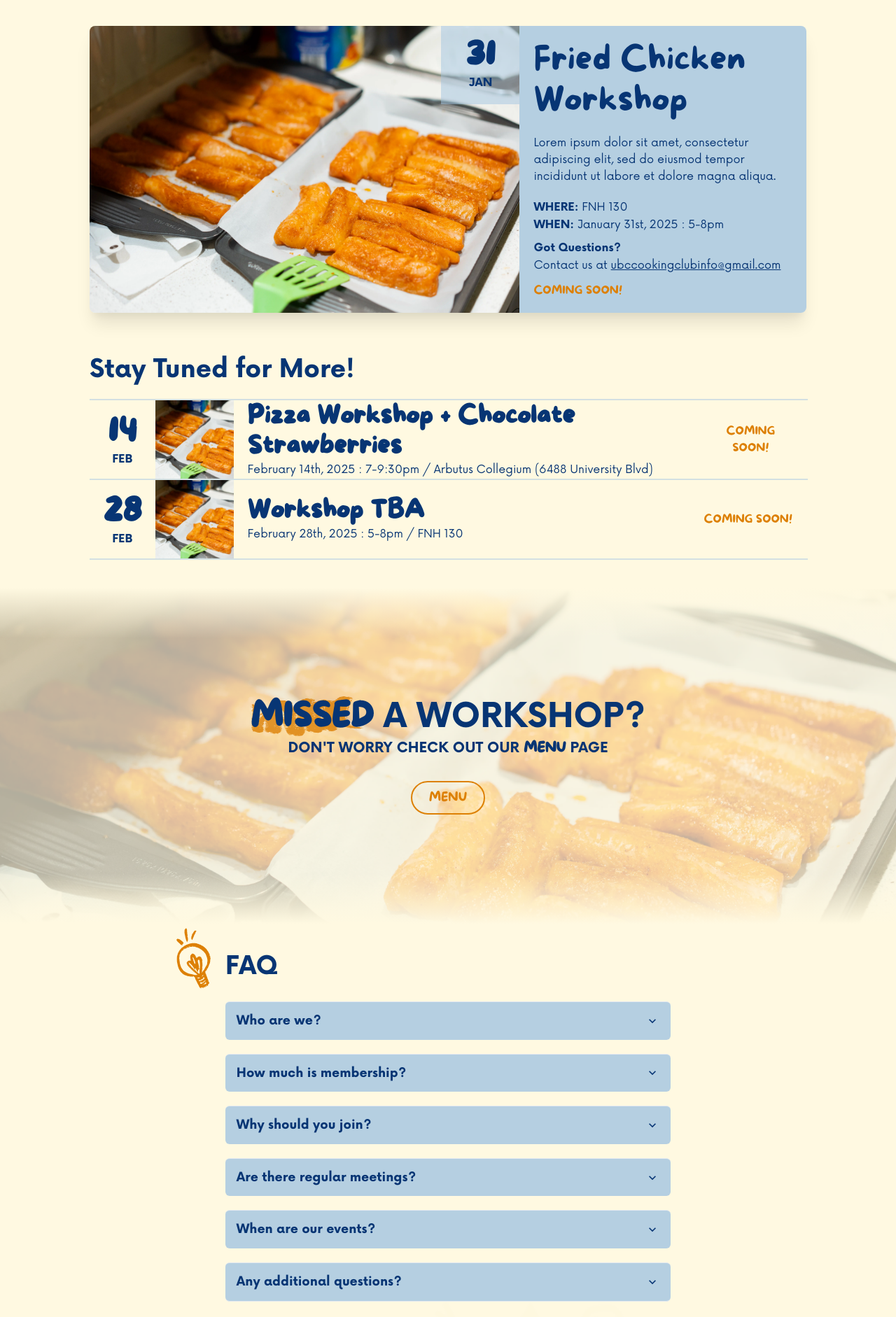
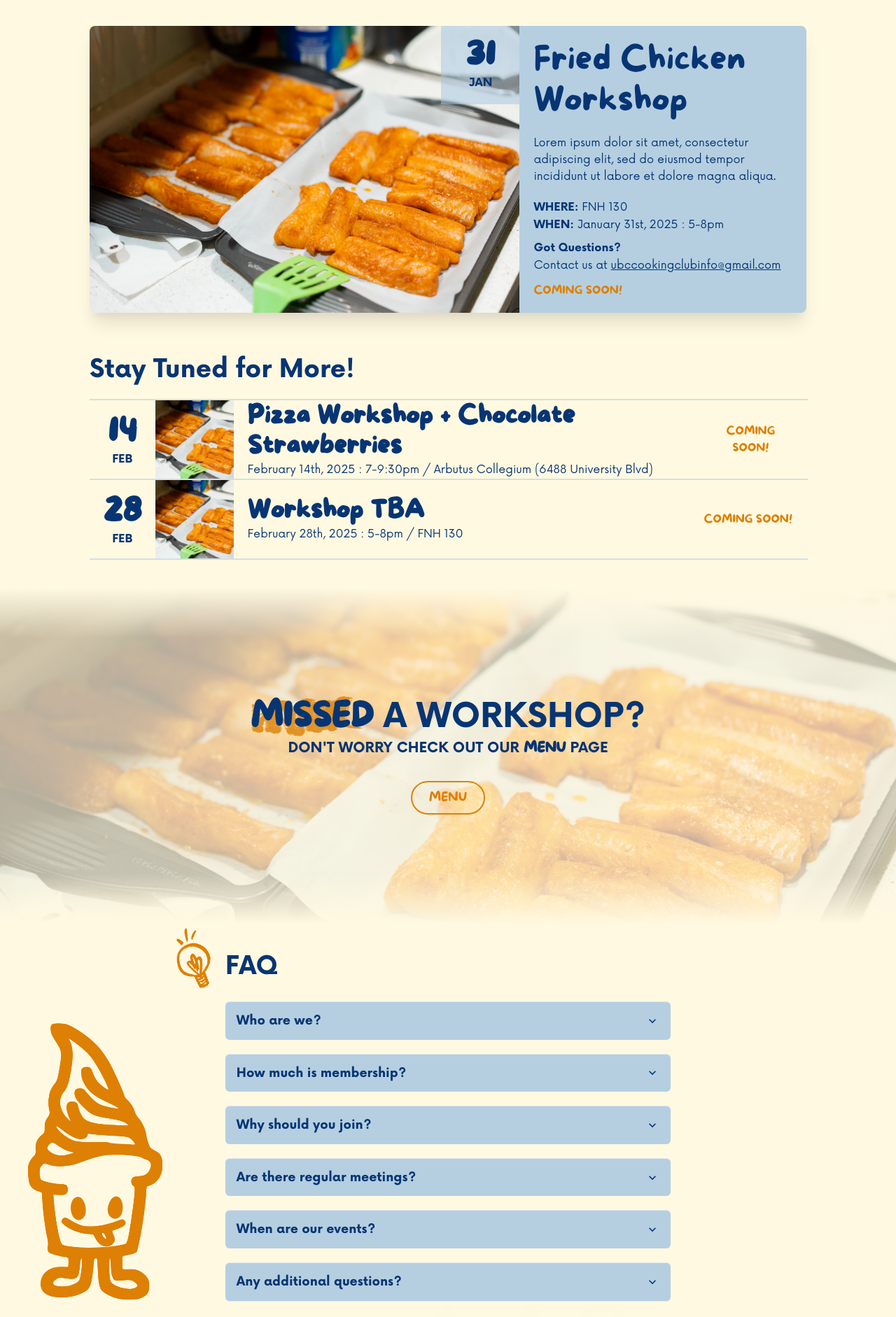
Before and after one commit to ubc-cooking/cooking-club-ubc, a Next.js app: page / in a window 1280 px wide. Shown: the part 915-2797 px from the top of the page at 70% size. Built offline with nearby package versions, Linux system fonts and the light colour scheme.

Commit message:
chore: more icons

```diff
--- a/src/components/footer/Desktop.tsx
+++ b/src/components/footer/Desktop.tsx
@@ -4,6 +4,7 @@ import NextLink from "next/link";
 import Image from "../Image";
 import Socials from "../Socials";
 import Newsletter from "./Newsletter";
+import JoinBtn from "../navbar/JoinBtn";
 
 export default function DesktopFooter() {
   return (
@@ -63,6 +64,7 @@ export default function DesktopFooter() {
         <GridItem rowSpan={1} />
         <GridItem rowSpan={2}>
           <Socials width={"50%"} gap={5} height={"100%"} />
+          {/* <JoinBtn /> */}
         </GridItem>
       </Grid>
       <Text
--- a/src/components/footer/Mobile.tsx
+++ b/src/components/footer/Mobile.tsx
@@ -57,7 +57,7 @@ export default function MobileFooter() {
         color={"background"}
         fontSize={"sm"}
       >
-        UBC Cooking Club &copy; 2024
+        UBC Cooking Club &copy; 2025
       </Text>
     </>
   );
--- a/src/components/home/Event.tsx
+++ b/src/components/home/Event.tsx
@@ -5,7 +5,7 @@ import { upcomingEvents } from "@/data";
 export default function Event() {
   const curr = upcomingEvents[0];
   return (
-    <Box pt={10} background={"background"}>
+    <Box pt={10} position={"relative"}>
       <Heading
         position={"relative"}
         fontSize={{ base: "4xl", sm: "6xl" }}
--- a/src/components/home/FAQ.tsx
+++ b/src/components/home/FAQ.tsx
@@ -13,7 +13,16 @@ import { faqData } from "@/data";
 
 export default function FAQ() {
   return (
-    <Container my={10}>
+    <Container position={"relative"} my={10}>
+      <Image
+        src={"/home/icecream.svg"}
+        alt=""
+        width={300}
+        height={400}
+        position={"absolute"}
+        bottom={0}
+        left={-80}
+      />
       <Box position={"relative"}>
         <Heading fontFamily={"body"}>FAQ</Heading>
         <Image
```
Also changed, not shown: public/home/icecream.svg (added).
